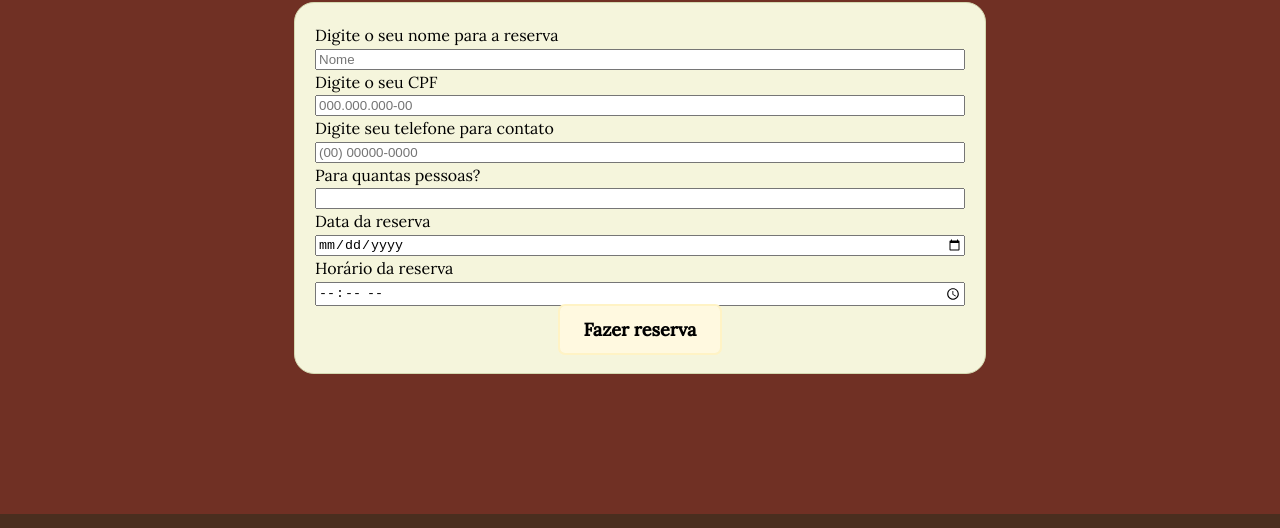
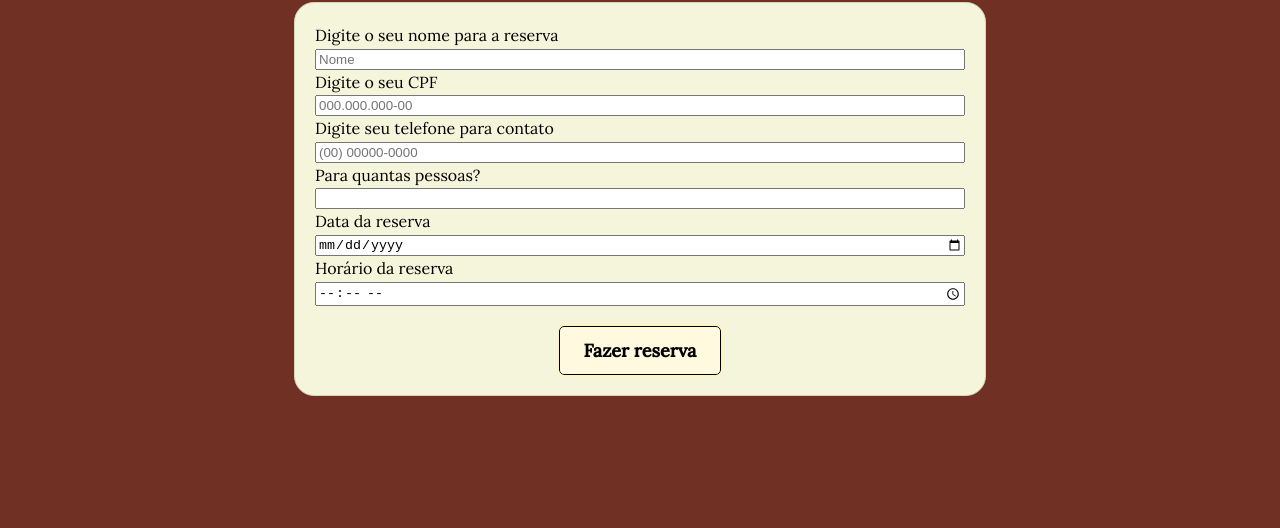
Before and after one commit to luis-gabriel-da-silva/Faculdade---Dev.-Web.---Site-Le-Cordon-Bah-, a plain HTML site: page Trabalho site faculdade/reserva.html in a window 1280 px wide. Shown: the part 272-800 px from the top of the page. Drawn offline with nearby package versions, Linux system fonts and the light colour scheme.

Commit message:
mudança basica
nada demais, só uma borda basicamente

```diff
--- a/Trabalho site faculdade/reserva.html
+++ b/Trabalho site faculdade/reserva.html
@@ -62,7 +62,7 @@
             font-size: 18px;
             font-weight: bold;
             background-color: #fff9e0;
-            border: none;
+            border: 1px solid #000;
             border-radius: 5px;
             cursor: pointer;
             color: #000;
@@ -71,6 +71,7 @@
             font-family: 'Quicksand', 'Lora', Arial, sans-serif;
             text-decoration: none;
             margin: 0 auto;
+
         }
 
         button:hover {
@@ -109,7 +110,9 @@
                 <label>Horário da reserva</label>
                 <input type="time" name="horario" id="horario" required>
 
-                <button type="submit">Fazer reserva</button>
+                <div style="padding-top: 20px;">
+                    <button type="submit">Fazer reserva</button>
+                </div>
             </div>
         </form>
 
```
Also changed, not shown: Trabalho site faculdade/index.html (+1 -1 lines).
